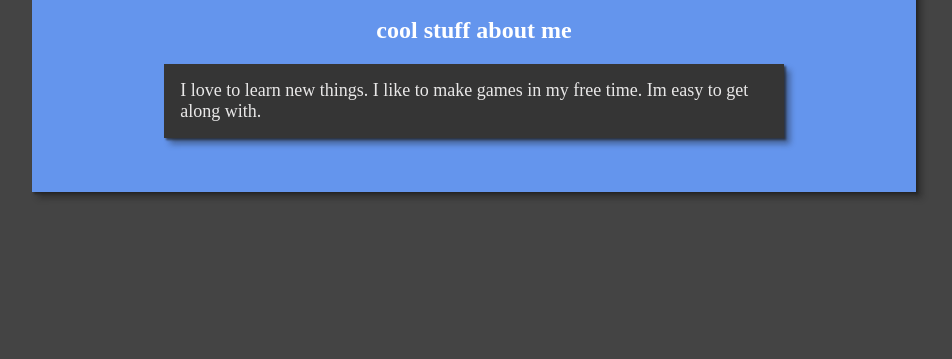
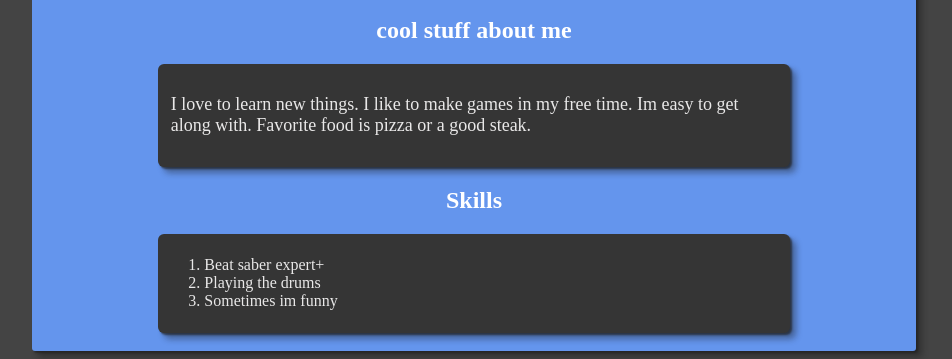
Before and after one commit to JustinLGates/summer2020-day1, a plain HTML site: page index.html in a window 1280 px wide. Shown: the part 469-828 px from the top of the page, without its empty margins (166-1118 px from the left). Before the commit the page ends 800 px from the top, so only its background shows below. Drawn offline with Linux system fonts and the light colour scheme.

Commit message:
made some style changes

```diff
--- a/index.html
+++ b/index.html
@@ -43,13 +43,21 @@
           </div>
         </div>
         <h2 class="center">cool stuff about me</h2>
-        <div class="card-2 w-70 m-auto">
-          <p class="p-1 large-p">
+        <div class="p-2 card-2 w-70 m-auto">
+          <p class="p-2 large-p">
             I love to learn new things. I like to make games in my free time. Im
-            easy to get along with.
+            easy to get along with. Favorite food is pizza or a good steak.
           </p>
         </div>
-        <br />
+        <!-- <br /> -->
+        <h2 class="center">Skills</h2>
+        <div class="p-2 card-2 m-auto w-70">
+          <ol>
+            <li>Beat saber expert+</li>
+            <li>Playing the drums</li>
+            <li>Sometimes im funny</li>
+          </ol>
+        </div>
         <br />
       </div>
     </div>
--- a/style.css
+++ b/style.css
@@ -32,10 +32,12 @@ body {
 .card {
   background: var(--light);
   box-shadow: var(--shadow);
+  border-radius: 3px;
 }
 .card-2 {
   background: var(--card);
   box-shadow: var(--shadow);
+  border-radius: 6px;
 }
 
 .center {
@@ -59,6 +61,9 @@ body {
 .p-1 {
   padding: 1rem;
 }
+.p-2 {
+  padding: 0.4rem;
+}
 
 @media only screen and (max-width: 600px) {
   .w-70 {
```
